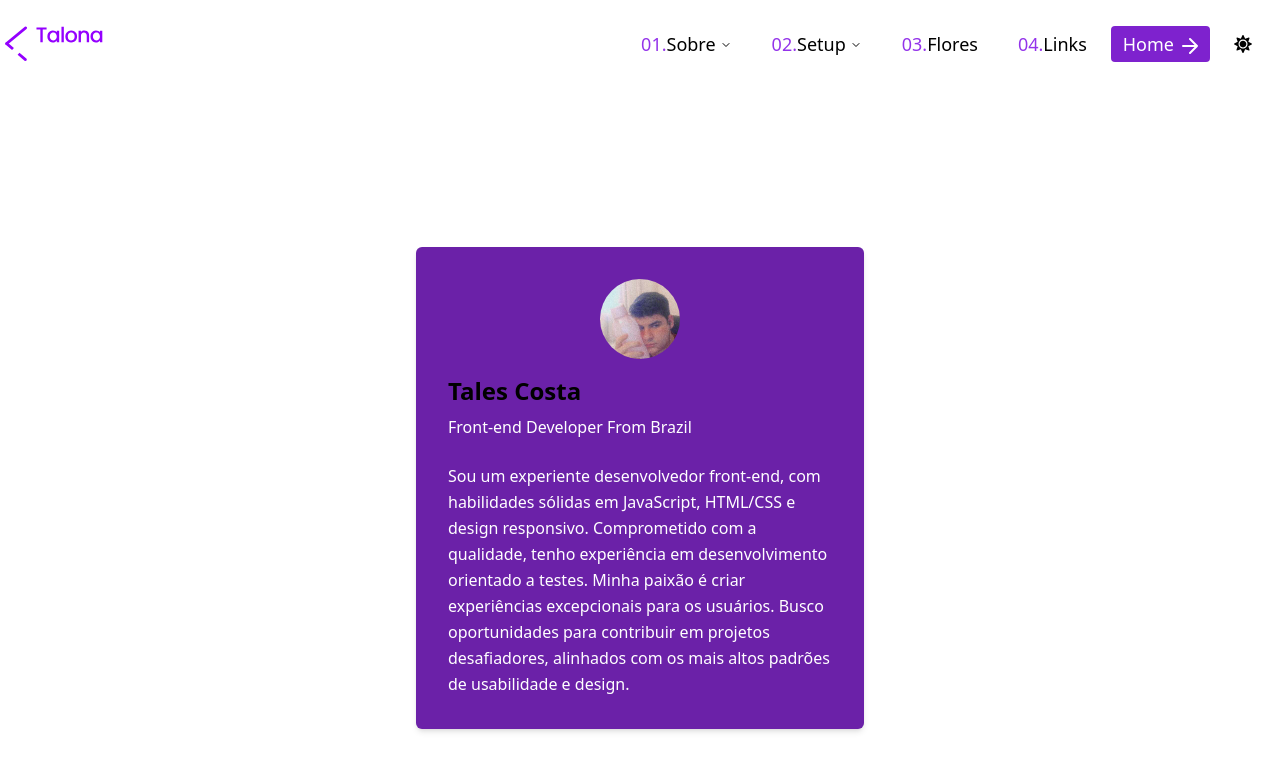
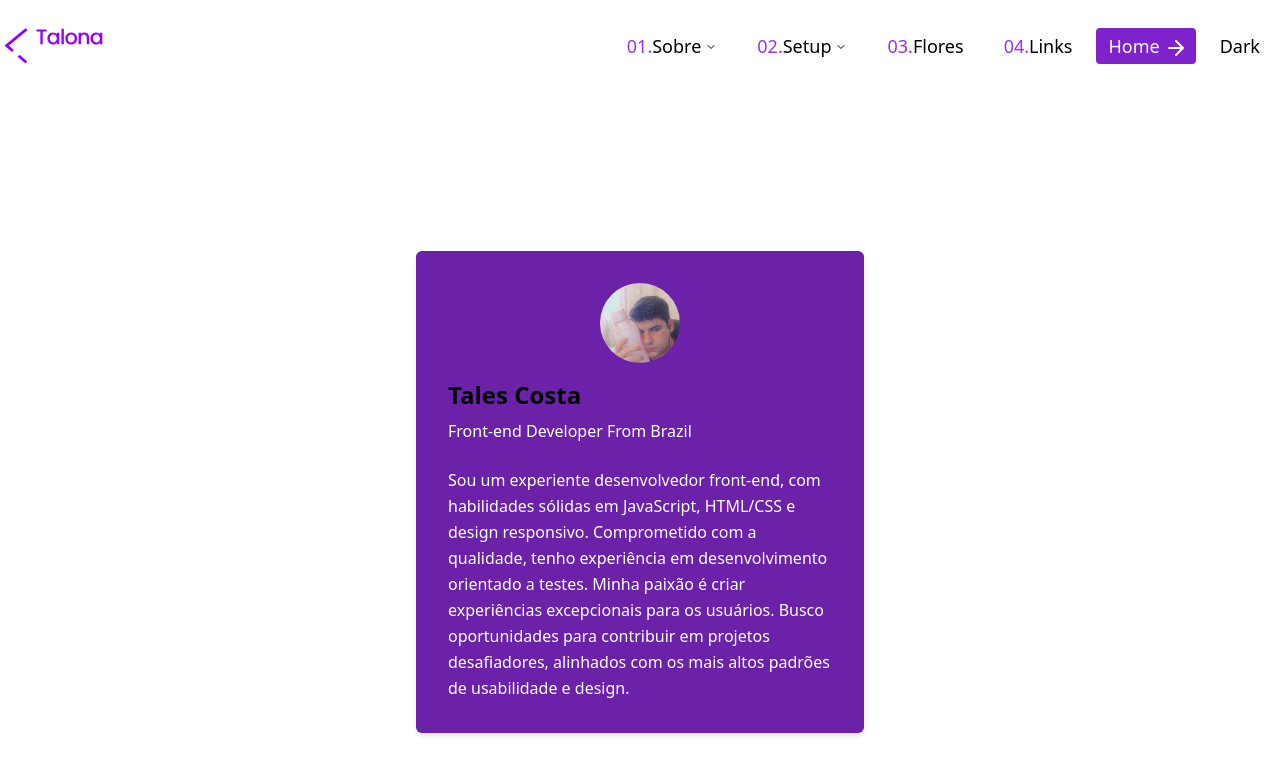
Before and after one commit to Tal0na/WebSite_Talona, a Next.js app: page /Sobre in a window 1280 px wide. Shown: the top 774 px of the page. Built offline with nearby package versions, Linux system fonts and the light colour scheme.

Commit message:
Add files via upload

```diff
--- a/src/app/components/ThemeToggle.jsx
+++ b/src/app/components/ThemeToggle.jsx
@@ -1,40 +1,29 @@
+'use clinet'
 import { useTheme } from "next-themes";
 import { useEffect, useState } from "react";
-import { FaSun, FaMoon } from 'react-icons/fa';
 
 const ThemeButton = () => {
   const { resolvedTheme, setTheme } = useTheme();
+
   const [mounted, setMounted] = useState(false);
-
   useEffect(() => setMounted(true), []);
 
-  const handleClick = () => {
-    setTheme(resolvedTheme === "dark" ? "light" : "dark");
-  };
+ if (!mounted){
+  return null
+ }
 
   return (
     <button
       aria-label="Toggle Dark Mode"
       type="button"
-      className={`dark:text-white text-black px-4 py-2 rounded flex items-center`}
-      onClick={typeof window !== "undefined" ? handleClick : undefined}
+      className={`dark:text-white text-black px-4 py-2 rounded`}
+      onClick={()=> setTheme(resolvedTheme === 'dark'?  'light' :'dark')}
     >
-      {mounted && (
+
         <>
-          {resolvedTheme === "dark" ? (
-            <>
+          {resolvedTheme === "dark" ? "Light" : "Dark"}
+        </>
 
-              <FaMoon style={{ marginRight: '1rem' }} />
-
-            </>
-          ) : (
-            <>
-
-              <FaSun style={{ marginRight: '0.5rem' }} />
-            </>
-          )}
-        </>
-      )}
     </button>
   );
 };
```
